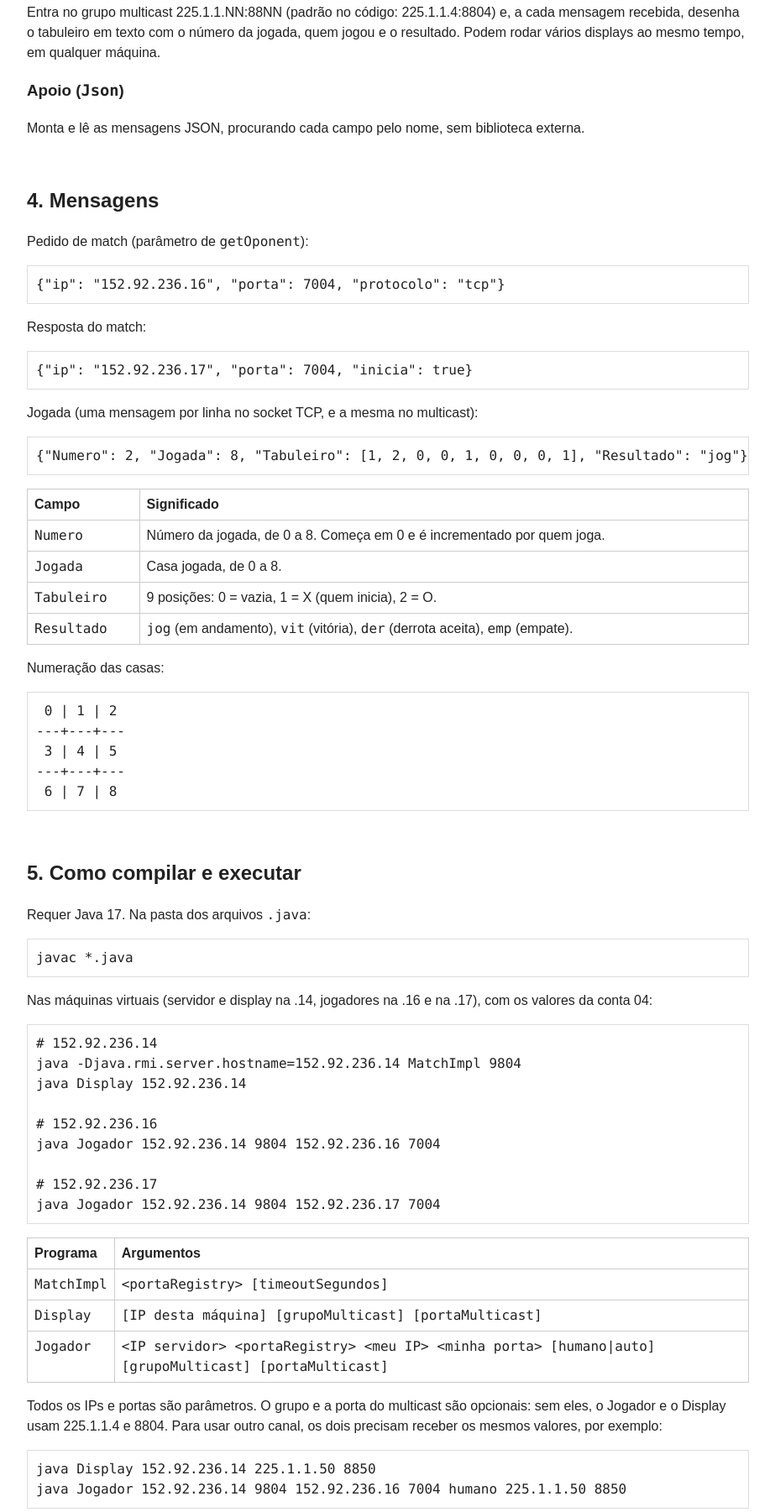
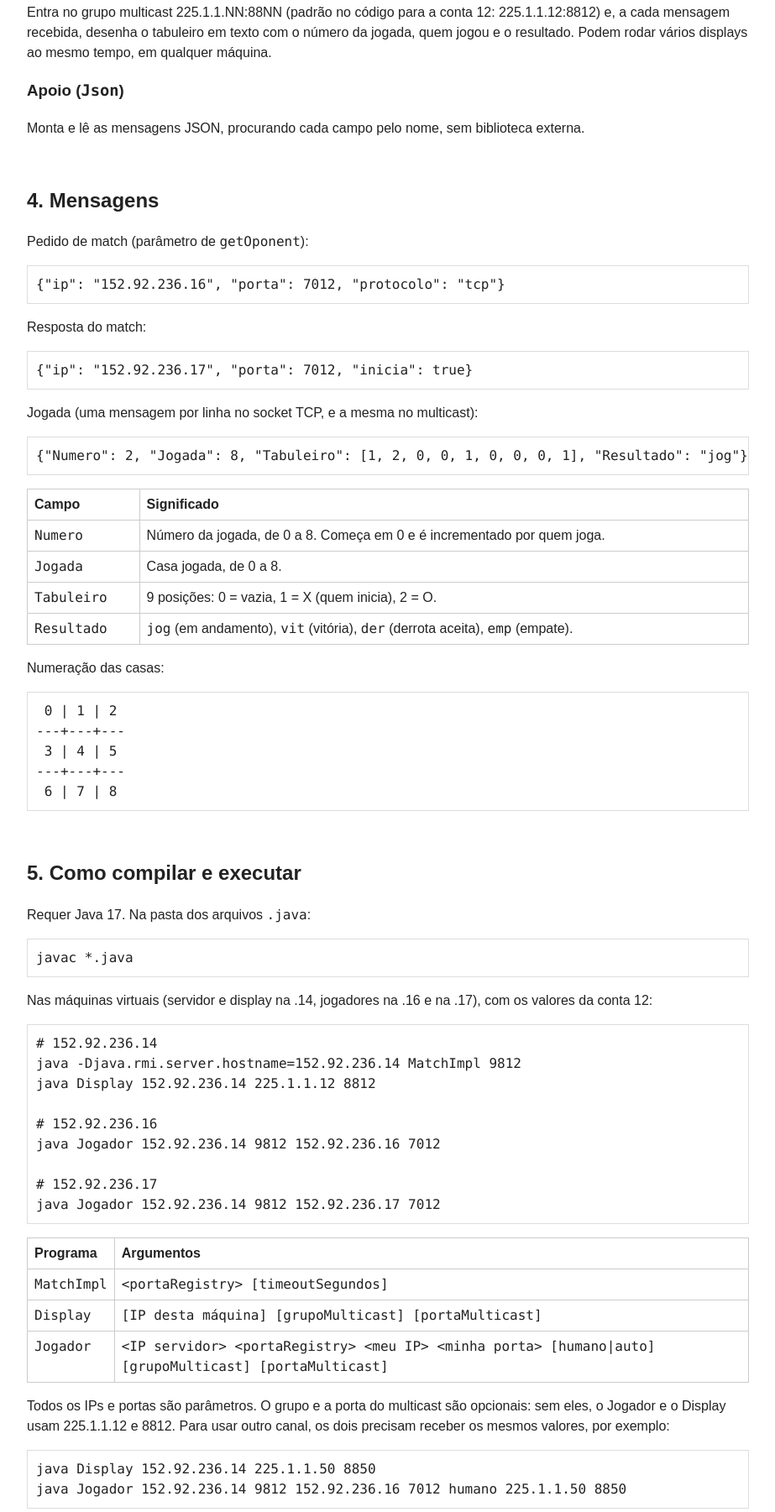
Before and after one commit to guilherme07pedrosa/TrabalhoJogoDaVelha, a plain HTML site: page index.html in a window 1280 px wide. Shown: the part 2239-4040 px from the top of the page at 84% size, without its empty margins (178-1101 px from the left). Drawn offline with Linux system fonts and the light colour scheme.

Commit message:
Use account 12 multicast defaults
Co-authored-by: Copilot <223556219+Copilot@users.noreply.github.com>

```diff
--- a/index.html
+++ b/index.html
@@ -134,7 +134,7 @@
 
 <h3>Display (<code>Display</code>)</h3>
 <p>
-  Entra no grupo multicast 225.1.1.NN:88NN (padrão no código: 225.1.1.4:8804) e, a cada mensagem recebida, desenha o tabuleiro em
+  Entra no grupo multicast 225.1.1.NN:88NN (padrão no código para a conta 12: 225.1.1.12:8812) e, a cada mensagem recebida, desenha o tabuleiro em
   texto com o número da jogada, quem jogou e o resultado. Podem rodar vários displays ao mesmo
   tempo, em qualquer máquina.
 </p>
@@ -144,9 +144,9 @@
 
 <h2 id="mensagens">4. Mensagens</h2>
 <p>Pedido de match (parâmetro de <code>getOponent</code>):</p>
-<pre><code>{"ip": "152.92.236.16", "porta": 7004, "protocolo": "tcp"}</code></pre>
+<pre><code>{"ip": "152.92.236.16", "porta": 7012, "protocolo": "tcp"}</code></pre>
 <p>Resposta do match:</p>
-<pre><code>{"ip": "152.92.236.17", "porta": 7004, "inicia": true}</code></pre>
+<pre><code>{"ip": "152.92.236.17", "porta": 7012, "inicia": true}</code></pre>
 <p>Jogada (uma mensagem por linha no socket TCP, e a mesma no multicast):</p>
 <pre><code>{"Numero": 2, "Jogada": 8, "Tabuleiro": [1, 2, 0, 0, 1, 0, 0, 0, 1], "Resultado": "jog"}</code></pre>
 
@@ -170,16 +170,16 @@
 <p>Requer Java 17. Na pasta dos arquivos <code>.java</code>:</p>
 <pre><code>javac *.java</code></pre>
 
-<p>Nas máquinas virtuais (servidor e display na .14, jogadores na .16 e na .17), com os valores da conta 04:</p>
+<p>Nas máquinas virtuais (servidor e display na .14, jogadores na .16 e na .17), com os valores da conta 12:</p>
 <pre><code># 152.92.236.14
-java -Djava.rmi.server.hostname=152.92.236.14 MatchImpl 9804
-java Display 152.92.236.14
+java -Djava.rmi.server.hostname=152.92.236.14 MatchImpl 9812
+java Display 152.92.236.14 225.1.1.12 8812
 
 # 152.92.236.16
-java Jogador 152.92.236.14 9804 152.92.236.16 7004
+java Jogador 152.92.236.14 9812 152.92.236.16 7012
 
 # 152.92.236.17
-java Jogador 152.92.236.14 9804 152.92.236.17 7004</code></pre>
+java Jogador 152.92.236.14 9812 152.92.236.17 7012</code></pre>
 
 <table>
   <tr><th>Programa</th><th>Argumentos</th></tr>
@@ -189,11 +189,11 @@ java Jogador 152.92.236.14 9804 152.92.236.17 7004</code></pre>
 </table>
 <p>
   Todos os IPs e portas são parâmetros. O grupo e a porta do multicast são opcionais: sem eles,
-  o Jogador e o Display usam 225.1.1.4 e 8804. Para usar outro canal, os dois precisam receber os
+  o Jogador e o Display usam 225.1.1.12 e 8812. Para usar outro canal, os dois precisam receber os
   mesmos valores, por exemplo:
 </p>
 <pre><code>java Display 152.92.236.14 225.1.1.50 8850
-java Jogador 152.92.236.14 9804 152.92.236.16 7004 humano 225.1.1.50 8850</code></pre>
+java Jogador 152.92.236.14 9812 152.92.236.16 7012 humano 225.1.1.50 8850</code></pre>
 <p>
   A opção <code>-Djava.rmi.server.hostname</code> faz o RMI informar aos clientes o IP real
   do servidor, e não um endereço local.
```
Also changed, not shown: LEIAME.txt, 2 other files.
